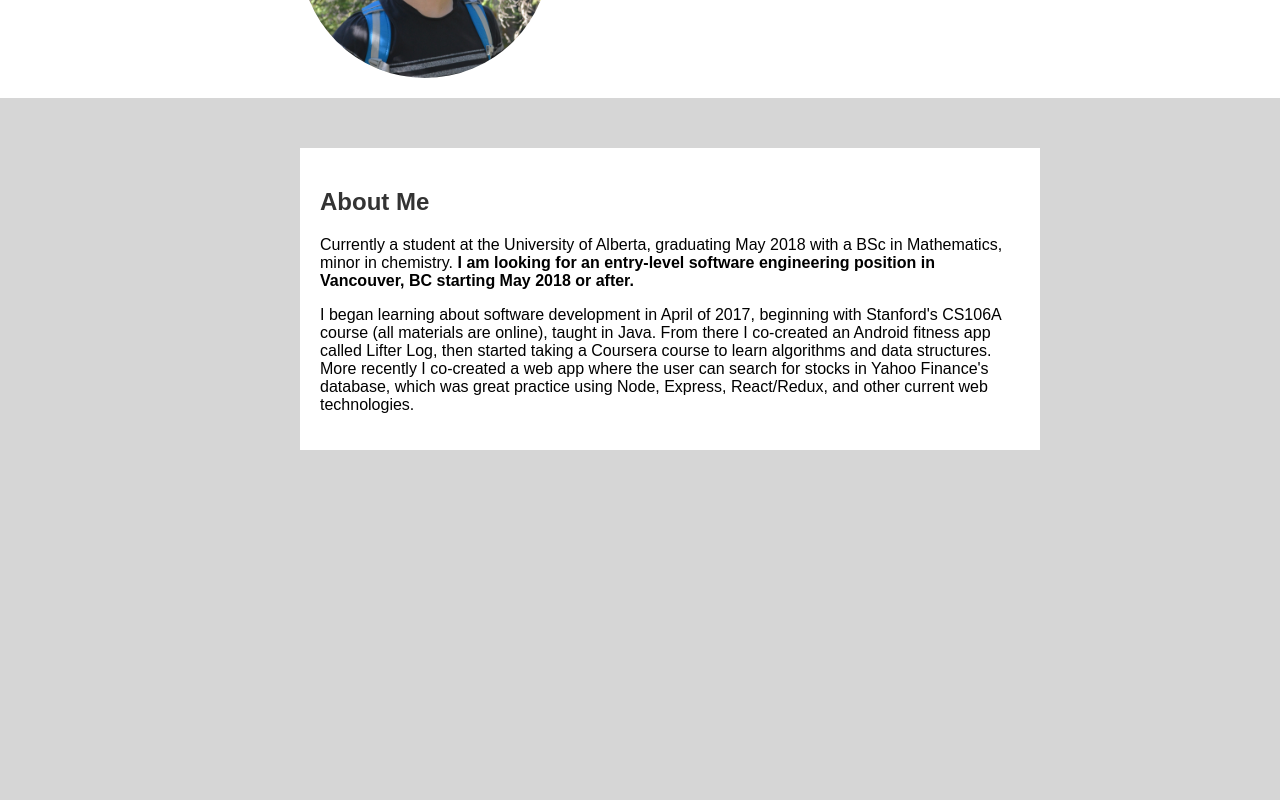
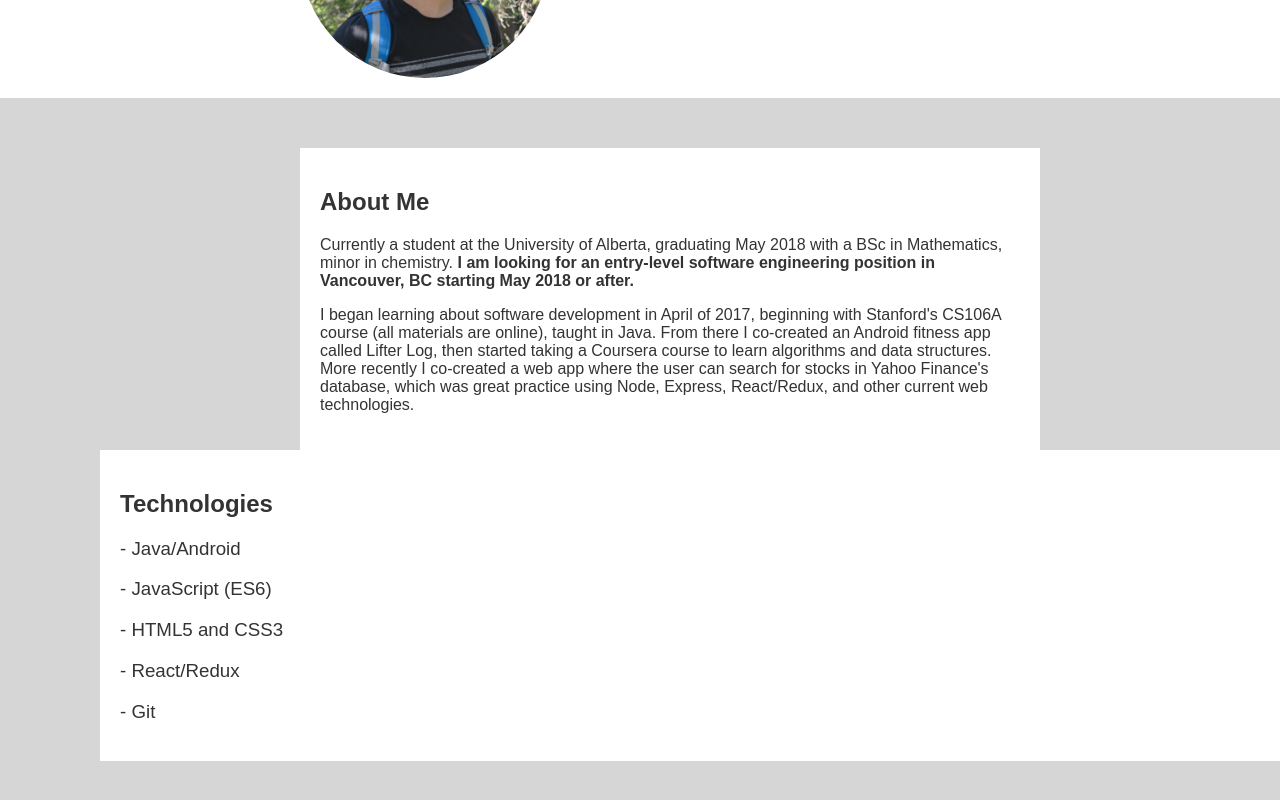
Before and after one commit to gregdardis/personal-website, a React (Create React App) app: page / in a window 1280 px wide. Shown: the part 234-1034 px from the top of the page. Built offline with nearby package versions, Linux system fonts and the light colour scheme.

Commit message:
created technologies component

```diff
--- a/src/components/about/about.css
+++ b/src/components/about/about.css
@@ -3,8 +3,5 @@
   width: 700px;
   background-color: white;
   padding: 20px;
-}
-
-.about h2 {
   color: #333333;
 }
--- a/src/components/home/Home.js
+++ b/src/components/home/Home.js
@@ -3,11 +3,13 @@ import React from 'react';
 import './home.css';
 import About from '../about';
 import NameBanner from '../nameBanner';
+import Technologies from '../technologies';
 
 const Home = () => (
   <div className='home'>
     <NameBanner />
     <About />
+    <Technologies />
   </div>
 );
 
--- /dev/null
+++ b/src/components/technologies/Technologies.js
@@ -0,0 +1,16 @@
+import React from 'react';
+
+import './technologies.css';
+
+const Technologies = () => (
+  <div className='technologies'>
+    <h2>Technologies</h2>
+    <h3>- Java/Android</h3>
+    <h3>- JavaScript (ES6)</h3>
+    <h3>- HTML5 and CSS3</h3>
+    <h3>- React/Redux</h3>
+    <h3>- Git</h3>
+  </div>
+);
+
+export default Technologies;
--- /dev/null
+++ b/src/components/technologies/index.js
@@ -0,0 +1,3 @@
+import Technologies from './Technologies';
+
+export default Technologies;
--- /dev/null
+++ b/src/components/technologies/technologies.css
@@ -0,0 +1,10 @@
+.technologies {
+  background-color: white;
+  padding: 20px;
+  margin-left: 100px;
+  color: #333333;
+}
+
+.technologies h3 {
+  font-weight: normal;
+}
```
